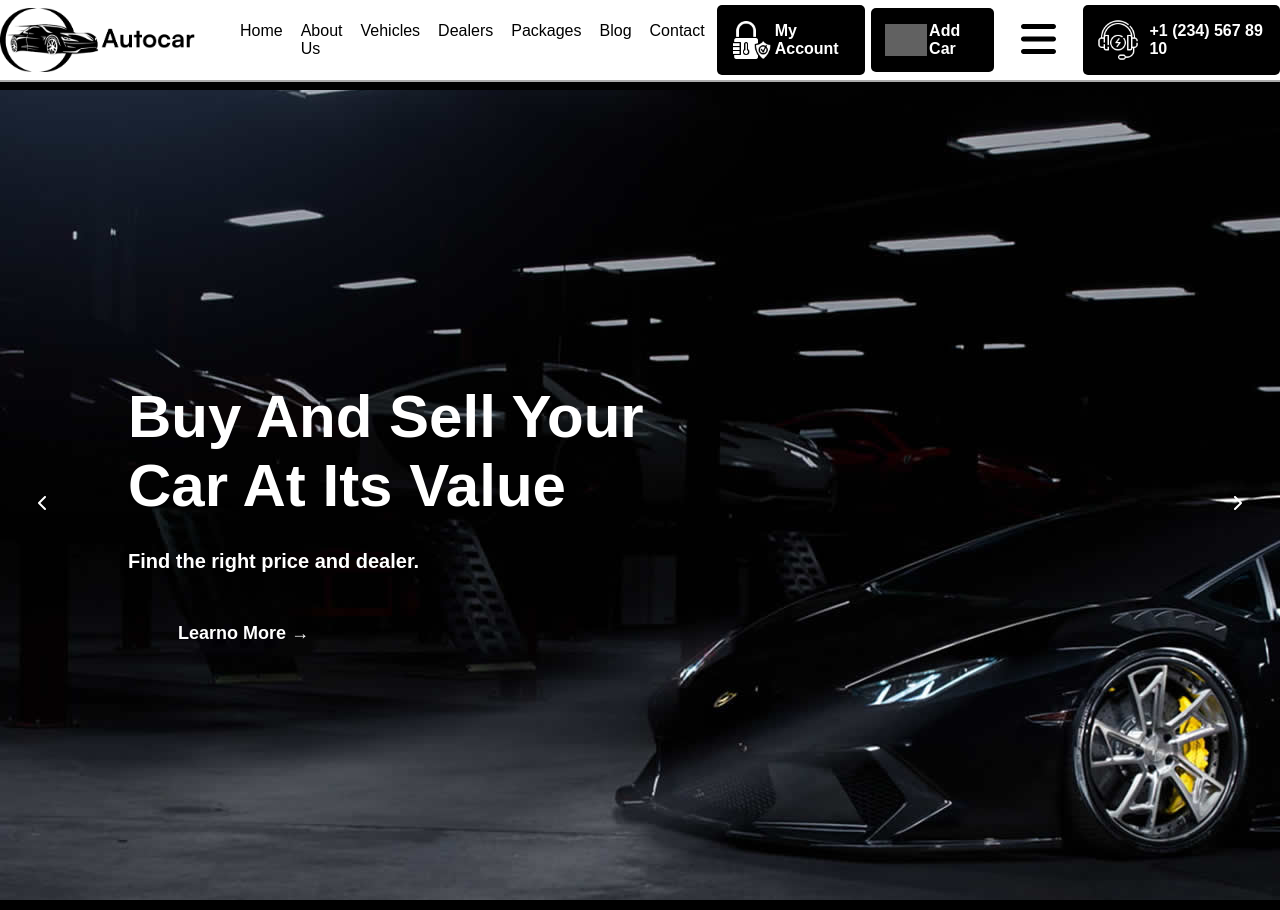
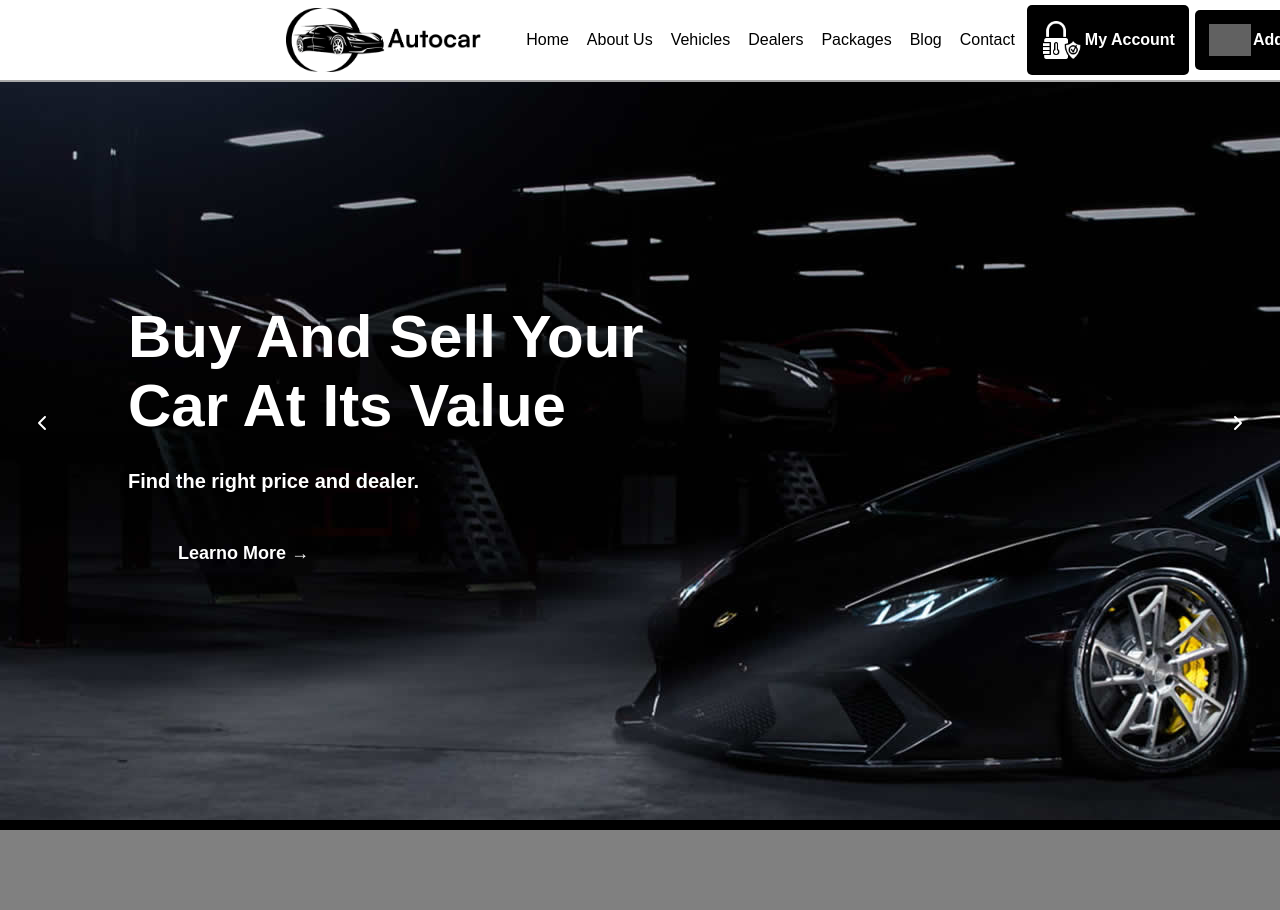
Before and after one commit to Ste79ITA/proj-html-vuejs, a Vue app: page / in a window 1280 px wide. After the commit the page ends 830 px from the top, so only its background shows below. Built offline with nearby package versions, Linux system fonts and the light colour scheme; grey boxes are pictures that could not be loaded.

Commit message:
page structure refactored

```diff
--- a/src/App.vue
+++ b/src/App.vue
@@ -14,9 +14,11 @@ export default {
 </script>
 
 <template>
-  <AppHeader />
-  <AppMain />
-  <AppFooter />
+  <div class="container">
+    <AppHeader />
+    <AppMain />
+    <AppFooter />
+  </div>
 </template>
 
 <style lang="scss">
--- a/src/components/AppHeader.vue
+++ b/src/components/AppHeader.vue
@@ -46,12 +46,12 @@ export default {
 .header {
   @include centered-flex;
   position: fixed;
-  width: 100vw;
   padding: 5px 0px;
   cursor: pointer;
   border-bottom: 2px solid $grey-color;
   background-color: $white-color;
   z-index: 10;
+  width: 1920px;
 
   .logo {
     width: 195px;
--- a/src/components/AppMain.vue
+++ b/src/components/AppMain.vue
@@ -10,16 +10,7 @@ export default {
 </script>
 
 <template>
-  <main class="container">
-    <AppHero />
-  </main>
+  <AppHero />
 </template>
 
-<style lang="scss" scoped>
-.container {
-  padding-top: 80px;
-  max-width: 1920px;
-  margin: 0 auto;
-  z-index: 0;
-}
-</style>
+<style lang="scss" scoped></style>
--- a/src/style/_general.scss
+++ b/src/style/_general.scss
@@ -17,3 +17,12 @@ menu {
 img {
   max-width: 100%;
 }
+
+body {
+  background-color: grey;
+}
+
+.container {
+  max-width: 1920px;
+  margin: 0 auto;
+}
```
